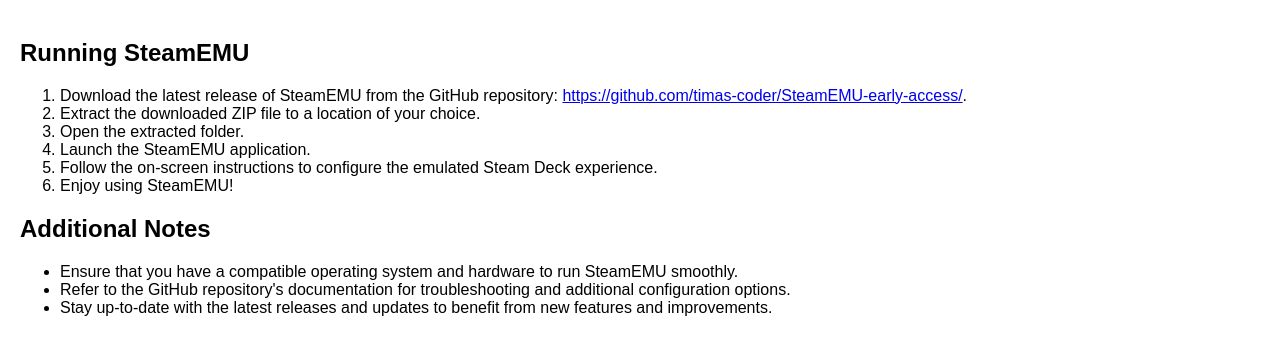
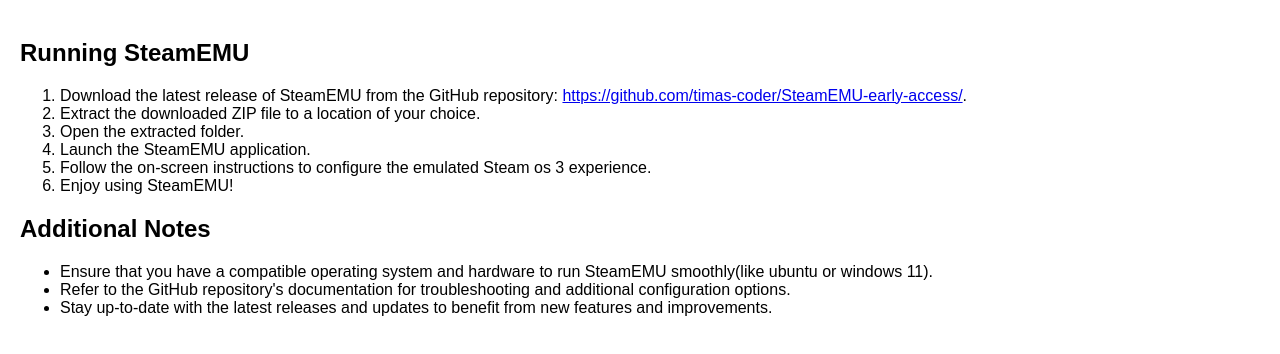
Before and after one commit to timas-coder/SteamEMU-early-access, a plain HTML site: page Setup.html in a window 1280 px wide. Shown: the part 78-432 px from the top of the page. Drawn offline with Linux system fonts and the light colour scheme.

Commit message:
Update Setup.html

```diff
--- a/Setup.html
+++ b/Setup.html
@@ -38,13 +38,13 @@
       <li>Extract the downloaded ZIP file to a location of your choice.</li>
       <li>Open the extracted folder.</li>
       <li>Launch the SteamEMU application.</li>
-      <li>Follow the on-screen instructions to configure the emulated Steam Deck experience.</li>
+      <li>Follow the on-screen instructions to configure the emulated Steam os 3 experience.</li>
       <li>Enjoy using SteamEMU!</li>
     </ol>
 
     <h2>Additional Notes</h2>
     <ul>
-      <li>Ensure that you have a compatible operating system and hardware to run SteamEMU smoothly.</li>
+      <li>Ensure that you have a compatible operating system and hardware to run SteamEMU smoothly(like ubuntu or windows 11).</li>
       <li>Refer to the GitHub repository's documentation for troubleshooting and additional configuration options.</li>
       <li>Stay up-to-date with the latest releases and updates to benefit from new features and improvements.</li>
     </ul>
```
